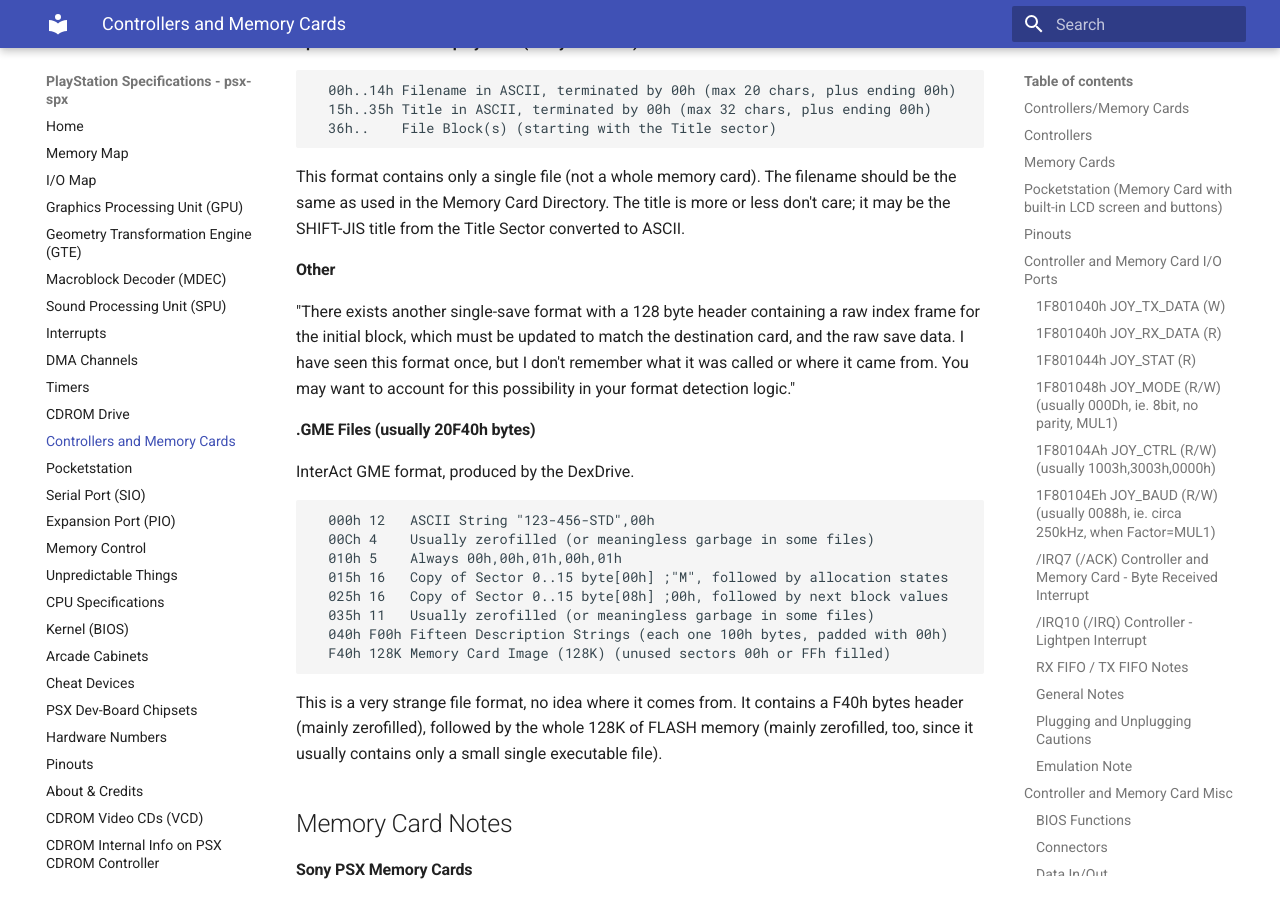
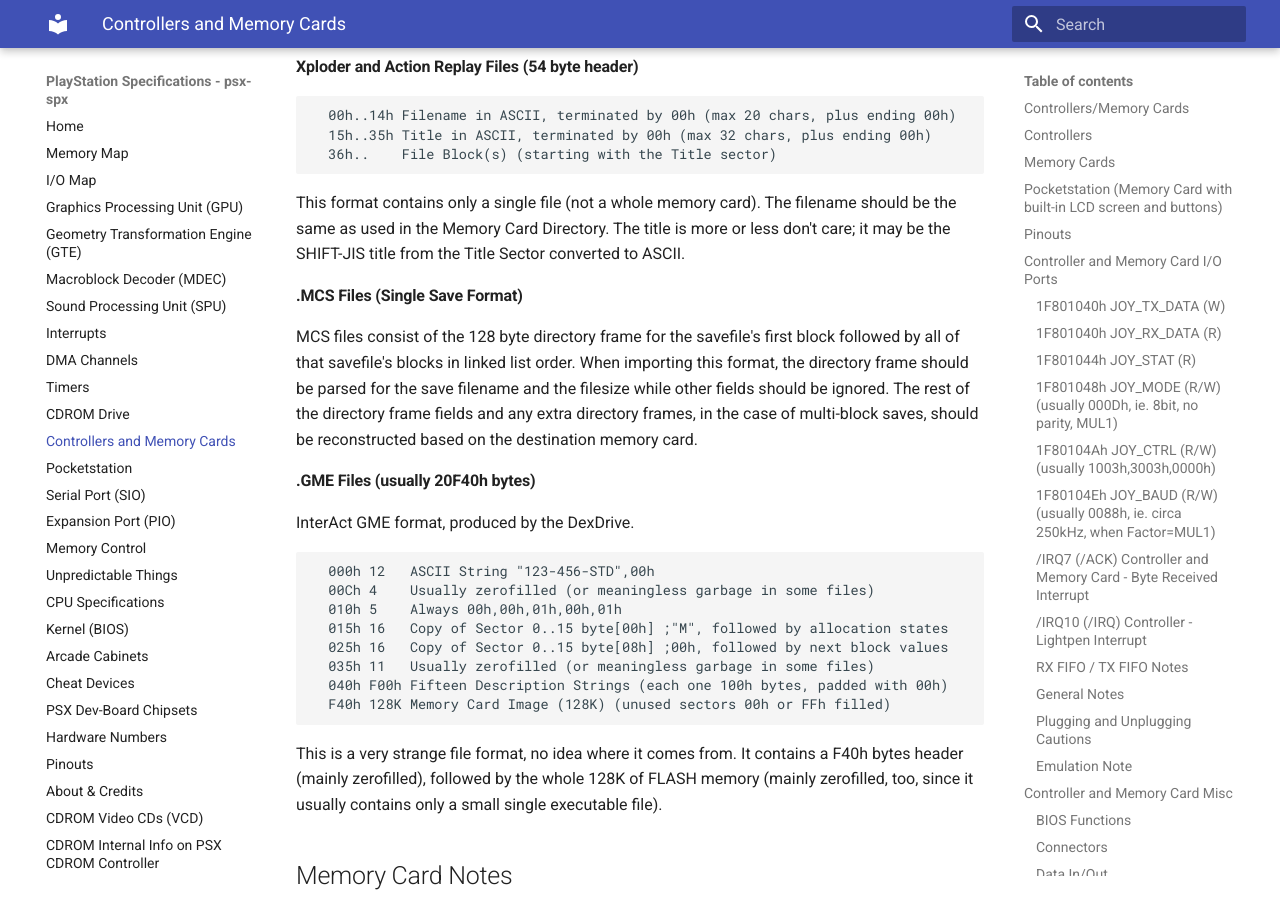
Before and after one commit to psx-spx/psx-spx.github.io, an MkDocs documentation site: the page built from docs/controllersandmemorycards.md, in a window 1280 px wide and 900 px high, scrolled down 48025 px. Built offline with MkDocs 1.6.1 and Material for MkDocs 9.7.7, drawn with Linux system fonts in a browser that asks for light colours.

Commit message:
Memory Cards: Add section on MCS files

```diff
--- a/docs/controllersandmemorycards.md
+++ b/docs/controllersandmemorycards.md
@@ -13,7 +13,7 @@
 [Controllers - Lightguns](controllersandmemorycards.md#controllers-lightguns)<br/>
 [Controllers - Rumble Configuration](controllersandmemorycards.md#controllers-rumble-configuration)<br/>
 [Controllers - Dance Mats](controllersandmemorycards.md#controllers-dance-mats)<br/>
-[Controllers - Pop'n Controllers](controllersandmemorycards.md#controllers-popn-controllers)
+[Controllers - Pop'n Controllers](controllersandmemorycards.md#controllers-popn-controllers)<br/>
 [Controllers - Fishing Controllers](controllersandmemorycards.md#controllers-fishing-controllers)<br/>
 [Controllers - I-Mode Adaptor (Mobile Internet)](controllersandmemorycards.md#controllers-i-mode-adaptor-mobile-internet)<br/>
 [Controllers - Additional Inputs](controllersandmemorycards.md#controllers-additional-inputs)<br/>
@@ -2198,12 +2198,8 @@
 less don't care; it may be the SHIFT-JIS title from the Title Sector converted
 to ASCII.<br/>
 
-#### Other
-"There exists another single-save format with a 128 byte header containing a
-raw index frame for the initial block, which must be updated to match the
-destination card, and the raw save data. I have seen this format once, but I
-don't remember what it was called or where it came from. You may want to
-account for this possibility in your format detection logic."<br/>
+#### .MCS Files (Single Save Format)
+MCS files consist of the 128 byte directory frame for the savefile's first block followed by all of that savefile's blocks in linked list order. When importing this format, the directory frame should be parsed for the save filename and the filesize while other fields should be ignored. The rest of the directory frame fields and any extra directory frames, in the case of multi-block saves, should be reconstructed based on the destination memory card.
 
 #### .GME Files (usually 20F40h bytes)
 InterAct GME format, produced by the DexDrive.<br/>
```
